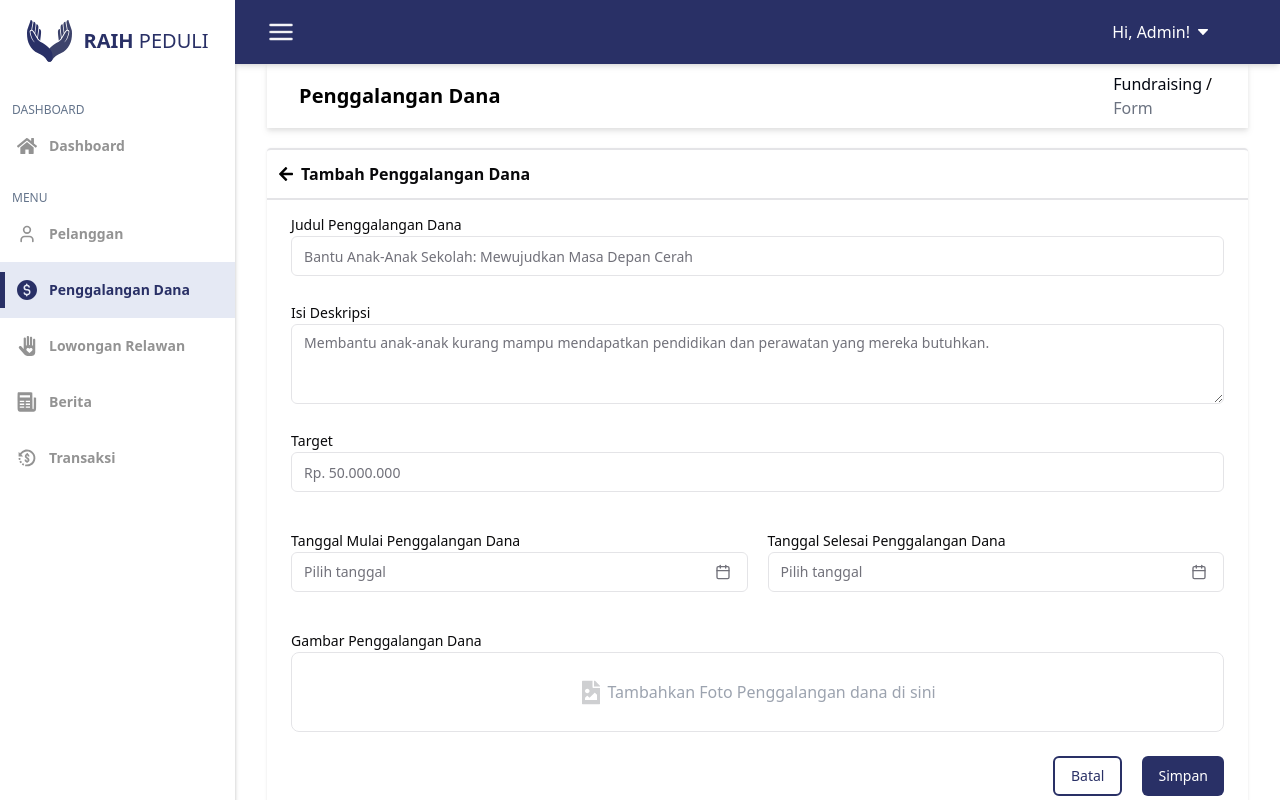
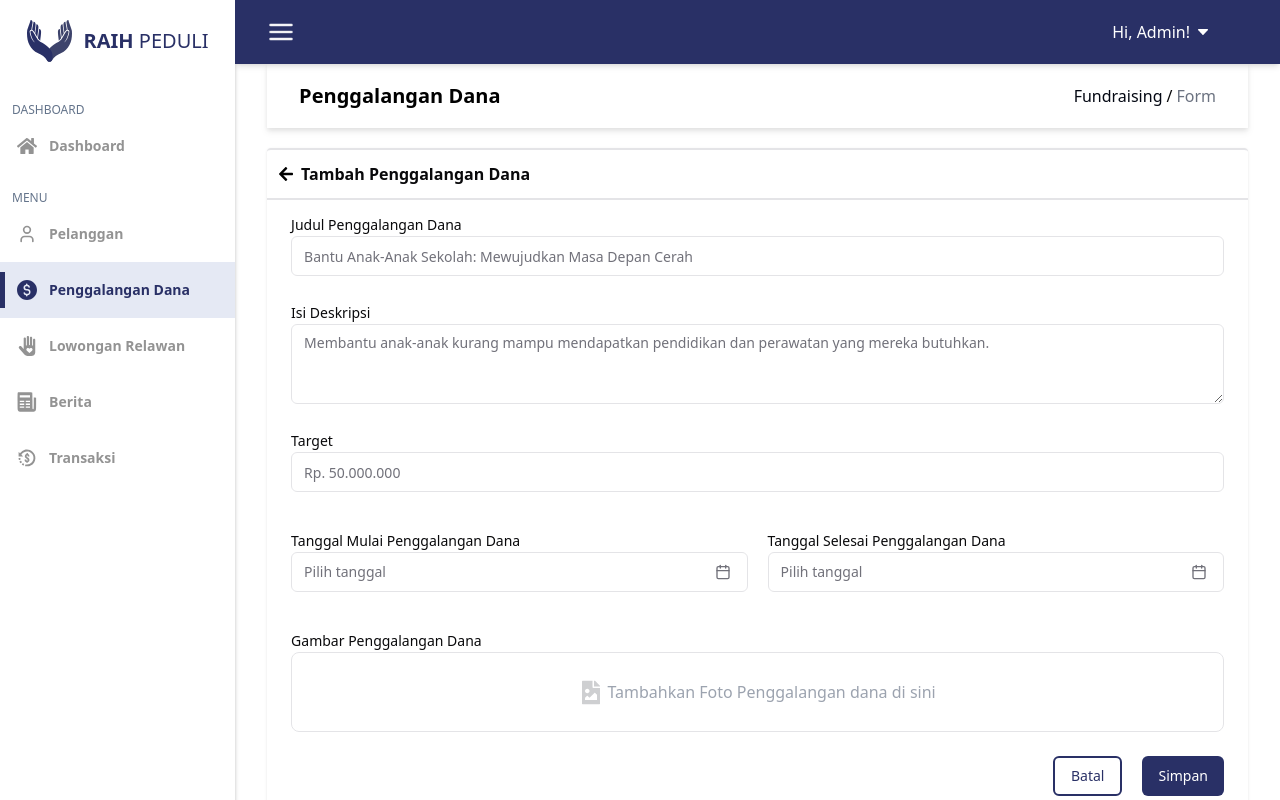
Before and after one commit to Capstone-Alterra/react-raih-peduli, a React (Vite) app: page /fundraising/form in a window 1280 px wide. Built offline with nearby package versions, Linux system fonts and the light colour scheme.

Commit message:
refactor: Apply flex property for breadcrumbs container

```diff
--- a/src/components/breadcrumbs.jsx
+++ b/src/components/breadcrumbs.jsx
@@ -6,13 +6,13 @@ function Breadcrumbs() {
   const pathnames = location.pathname.split('/').filter((path) => path !== '');
 
   return (
-    <div>
+    <div className="flex">
       {pathnames.map((path, index) => {
         const route = `/${pathnames.slice(0, index + 1).join('/')}`;
         const isLast = index === pathnames.length - 1;
 
         return (
-          <span key={index}>
+          <div key={index}>
             {isLast ? (
               <p className="text-md text-gray-500 capitalize">{path}</p>
             ) : (
@@ -23,7 +23,7 @@ function Breadcrumbs() {
                 <span className="mx-1">/</span>
               </>
             )}
-          </span>
+          </div>
         );
       })}
     </div>
```
